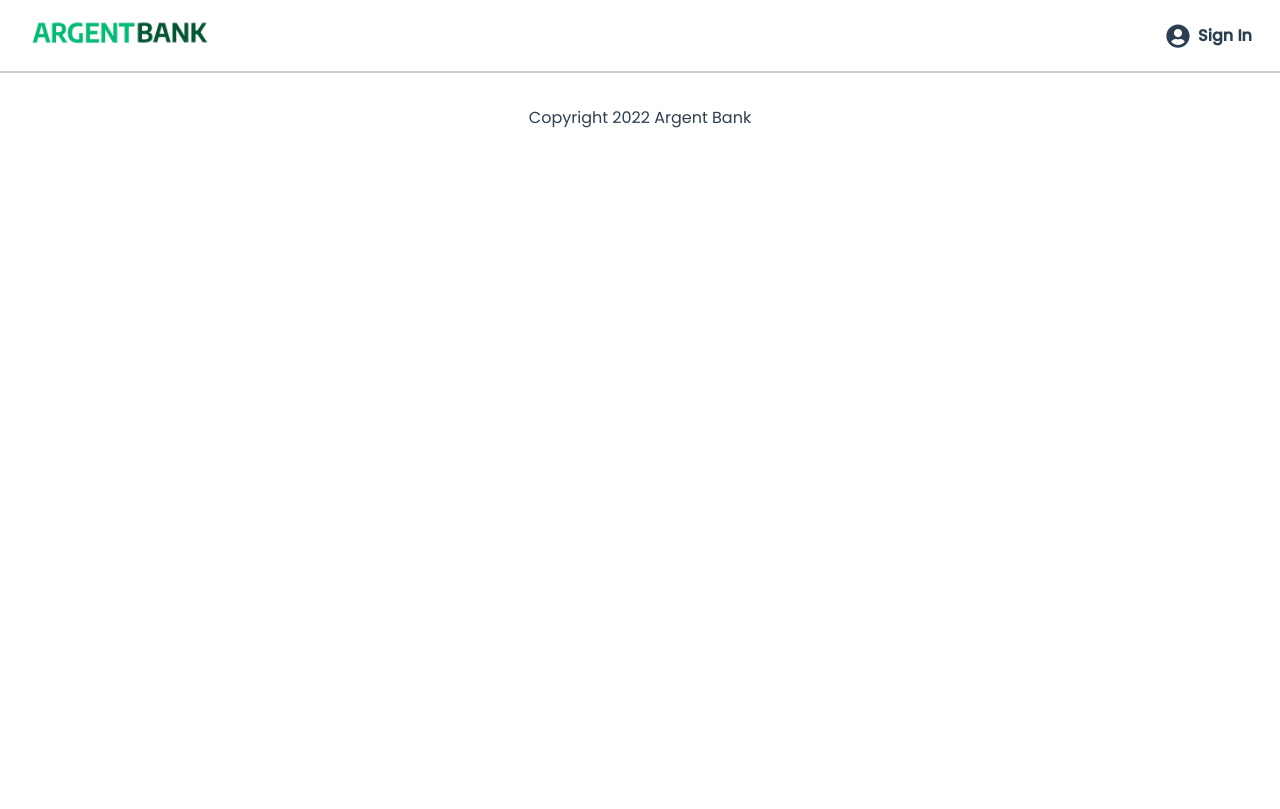
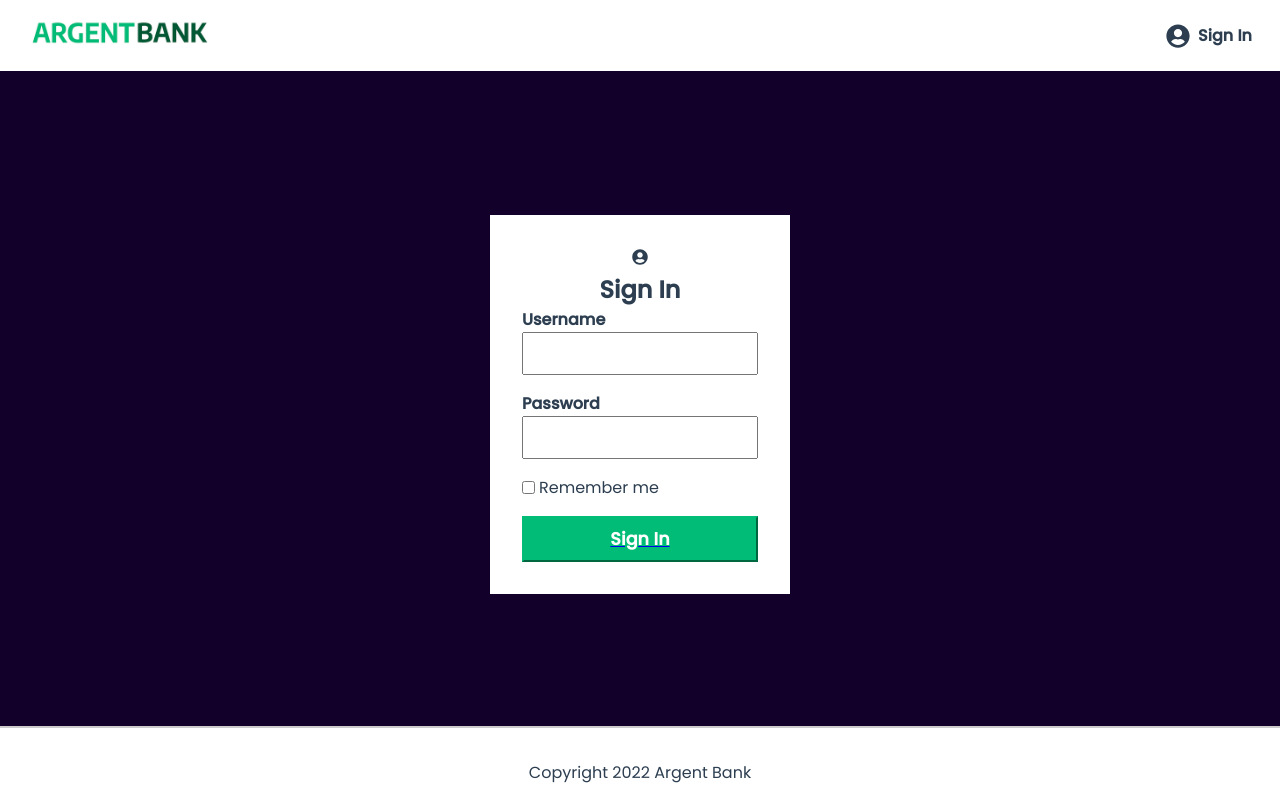
Before and after one commit to saadmontreuil/P13_ArgentBank, a React (Create React App) app: page /login in a window 1280 px wide. Built offline with nearby package versions, Linux system fonts and the light colour scheme.

Commit message:
Login Page

```diff
--- a/src/App.css
+++ b/src/App.css
@@ -18,6 +18,6 @@ body {
   min-height: 100vh;
 }
 
-main {
-  min-height: calc(100vh - 145px);
+.main {
+  min-height: calc(100vh - 150px);
 }
--- a/src/App.js
+++ b/src/App.js
@@ -4,6 +4,7 @@ import NavBar from './components/NavBar/NavBar';
 import HomePage from './pages/Home/HomePage';
 import { Routes, Route } from 'react-router-dom';
 import Footer from './components/Footer/Footer';
+import LoginPage from './pages/Login/LoginPage';
 
 function App() {
   return (
@@ -11,6 +12,7 @@ function App() {
       <NavBar/>
       <Routes>
         <Route path="/" element={<HomePage />} />
+        <Route path="/login" element={<LoginPage />} />
       </Routes>
       <Footer/>
     </div>
--- /dev/null
+++ b/src/components/SignIn/SignIn.jsx
@@ -0,0 +1,37 @@
+import React from 'react'
+import styles from './SignIn.module.css'
+import { FaUserCircle } from 'react-icons/fa'
+import { Link } from 'react-router-dom'
+
+
+export default function SignIn() {
+  return (
+    <section class={styles.content}>
+    <FaUserCircle/>
+    <h1>Sign In</h1>
+    <form>
+      <div class={styles.input}>
+        <label for="username">Username</label>
+        <input type="text" id="username" />
+      </div>
+      <div class={styles.input}>
+        <label for="password">Password</label>
+        <input type="password" id="password" />
+      </div>
+      <div class={styles.remember}>
+        <input type="checkbox" id="remember-me" />
+        <label for="remember-me">
+          Remember me
+        </label>
+
+      </div>
+      {/* <a href="./user.html" class="button">Sign In</a> */}
+      <Link to="/user" className={styles.link}>
+        <button class={styles.button}>Sign In</button>
+      </Link>
+
+
+    </form>
+  </section>
+  )
+}
--- /dev/null
+++ b/src/components/SignIn/SignIn.module.css
@@ -0,0 +1,46 @@
+.button {
+    display: block;
+    width: 100%;
+    padding: 8px;
+    font-size: 1.1rem;
+    font-weight: bold;
+    margin-top: 1rem;
+    border-color: #00bc77;
+    background-color: #00bc77;
+    color: #fff;
+    text-decoration: none;
+  }
+
+  .content {
+    box-sizing: border-box;
+    background-color: white;
+    width: 300px;
+    margin: 0 auto;
+    margin-top: 3rem;
+    padding: 2rem;
+  }
+
+
+  .remember {
+    display: flex;
+  }
+
+  .remember label {
+    margin-left: 0.25rem;
+  }
+
+  .input {
+    display: flex;
+    flex-direction: column;
+    text-align: left;
+    margin-bottom: 1rem;
+  }
+
+  .input label {
+    font-weight: bold;
+  }
+
+  .input input {
+    padding: 5px;
+    font-size: 1.2rem;
+  }
--- a/src/pages/Home/HomePage.jsx
+++ b/src/pages/Home/HomePage.jsx
@@ -5,9 +5,10 @@ import FeatureContents from '../../data/Features.json'
 import stylesFeatures from '../../components/Features/Features.module.css'
 
 
+
 export default function HomePage() {
   return (
-    <>
+    <div className='main'>
         <Banner />
         <div className={stylesFeatures.features}>
         {FeatureContents.map((content) => {
@@ -21,6 +22,6 @@ export default function HomePage() {
           );
         })}
       </div>
-    </>
+    </div>
   )
 }
--- /dev/null
+++ b/src/pages/Login/Login.module.css
@@ -0,0 +1,5 @@
+.dark{
+    background-color: #12002b;
+    padding: 6rem;
+    min-height: calc(100vh - 145px);
+}
--- /dev/null
+++ b/src/pages/Login/LoginPage.jsx
@@ -0,0 +1,13 @@
+import React from 'react'
+import SignIn from '../../components/SignIn/SignIn'
+import styles from './Login.module.css'
+
+export default function LoginPage() {
+  return (
+    <div className='main'>
+        <div className={styles.dark}>
+            <SignIn />
+        </div>
+    </div>
+  )
+}
```
Also changed, not shown: src/components/NavBar/NavBar.jsx (+5 -5 lines).
